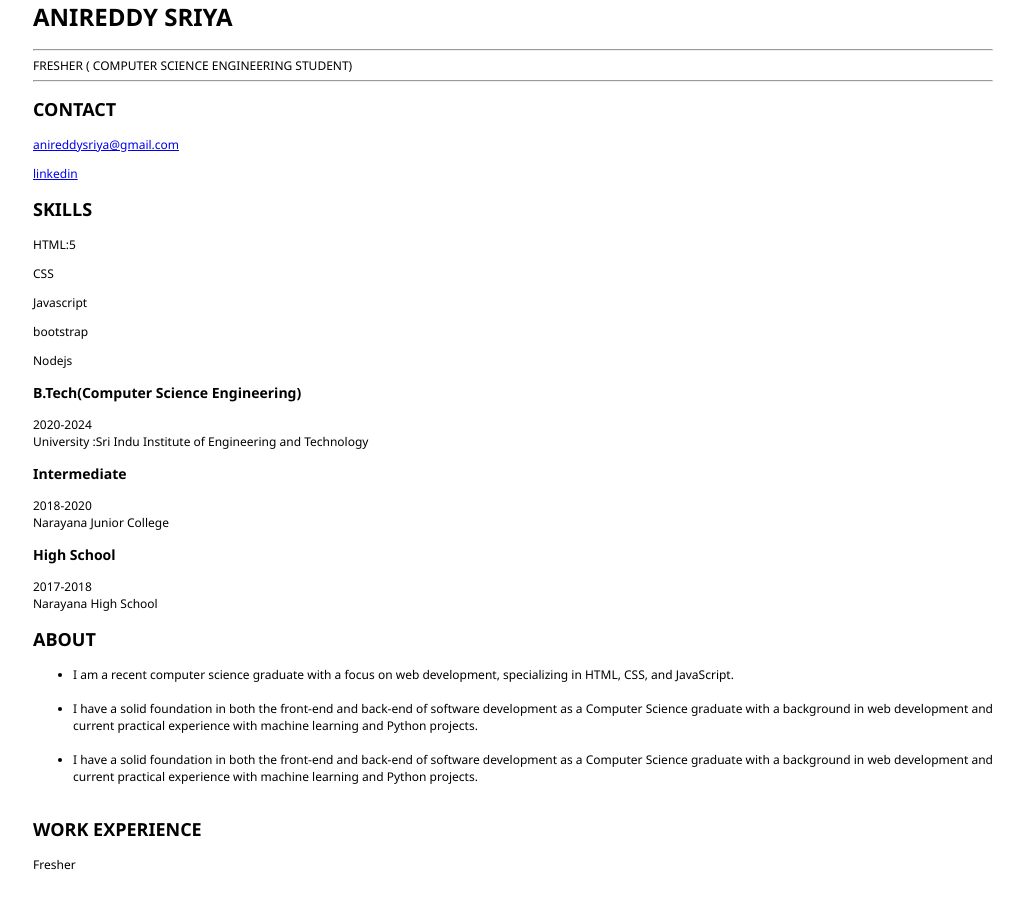
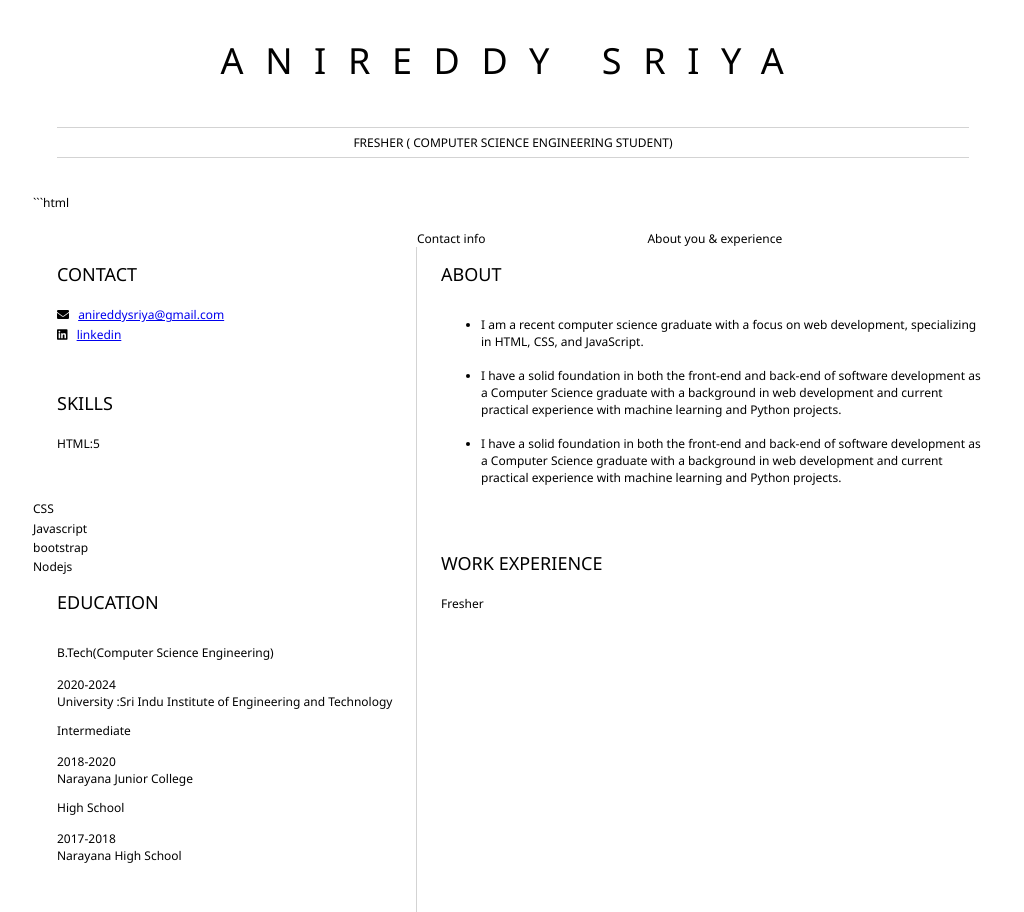
Before and after one commit to SriyaAnireddy77/resume, a plain HTML site: page index.html in a window 1280 px wide. Shown: the whole page, without its empty margins (127-1151 px from the left). Before the commit the page ends 885 px from the top, so only its background shows below. Drawn offline with Linux system fonts and the light colour scheme.

Commit message:
initia lcommit

````diff
--- a/index.html
+++ b/index.html
@@ -2,6 +2,7 @@
 
 <head>
     <link href="style.css" rel="stylesheet">
+    <link rel="stylesheet" href="https://cdnjs.cloudflare.com/ajax/libs/font-awesome/5.15.4/css/all.min.css">
     <title> Resume</title>
 </head>
 
@@ -12,7 +13,18 @@
         <hr>
         FRESHER ( COMPUTER SCIENCE ENGINEERING STUDENT)
         <hr>
+    </header>
     <main>
+        ```html
+        <main>
+            <article>
+                Contact info
+            </article>
+            <article>
+                About you & experience
+            </article>
+        </main>
+
         <article id="mainLeft">
             <section>
                 <h2>CONTACT</h2>
@@ -36,6 +48,7 @@
             <p>Nodejs</p>
             </section>
             <section>
+                <h2>EDUCATION</h2>
                 <h3>B.Tech(Computer Science Engineering)</h3>
                 <p>
                     2020-2024<br />
--- a/style.css
+++ b/style.css
@@ -4,3 +4,59 @@ body {
     max-width: 960px;
     margin: auto;
 }
+h1 {
+    font-size: 3em;
+    letter-spacing: .6em;
+    padding-top: 1em;
+    padding-bottom: 1em;
+}
+
+h2 {
+    font-size: 1.5em;
+    padding-bottom: 1em;
+}
+
+h3 {
+    font-size: 1em;
+    padding-bottom: 1em;
+}
+
+    main {
+        display: grid;
+        grid-template-columns: 40% 60%;
+        margin-top: 3em;
+    }
+
+
+header {
+    text-align: center;
+    margin: auto 2em;
+}
+
+section {
+    margin: auto 1em 4em 2em;
+}
+
+i {
+    margin-right: .5em;
+}
+
+p {
+    margin: .2em auto
+}
+
+hr {
+    border: none;
+    background-color: lightgray;
+    height: 1px;
+}
+
+h1, h2, h3 {
+    font-weight: 100;
+    margin-bottom: 0;
+}
+
+#mainLeft {
+    border-right: 1px solid lightgray;
+}
+```
````
Also changed, not shown: 3 other files. Lines whose indentation alone changed are shown as unchanged.
